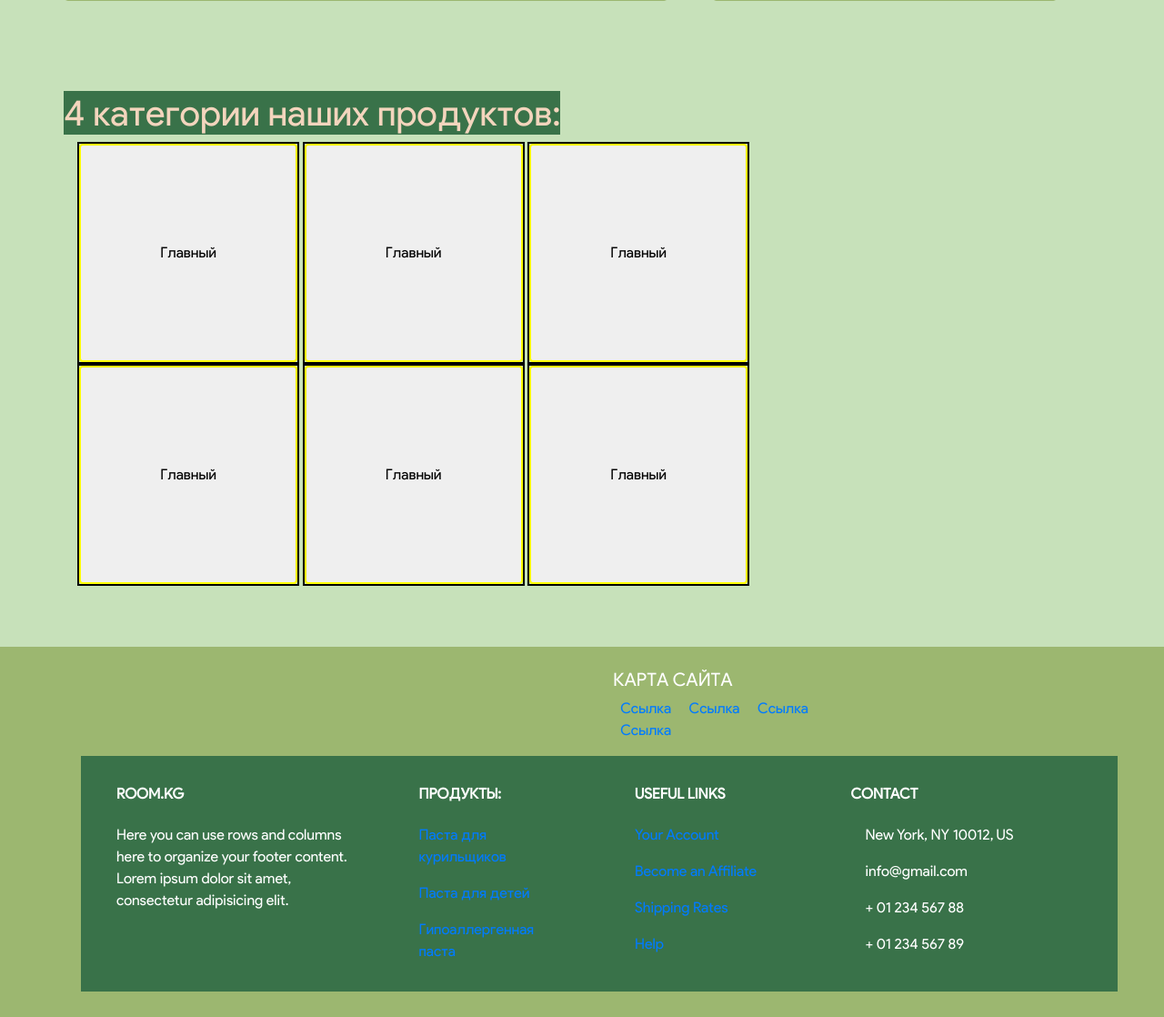
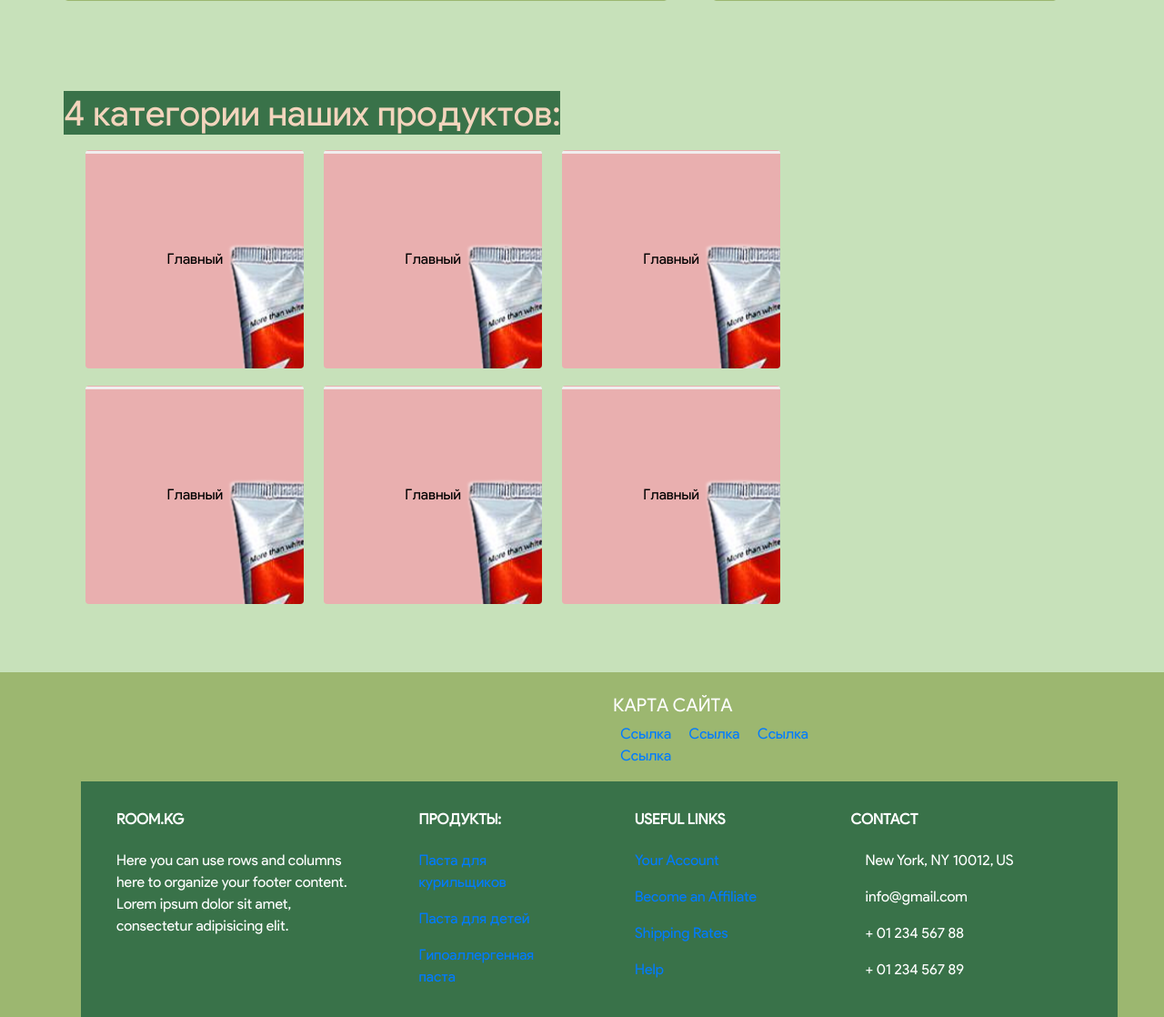
Before and after one commit to skainrusak/toothpaste, a PHP site: page / in a window 1280 px wide. Shown: the part 1168-2286 px from the top of the page at 91% size. Before the commit the page ends 2258 px from the top, so only its background shows below. Run offline with PHP 8.4, Linux system fonts and the light colour scheme; some libraries are stand-ins or nearby versions.

Commit message:
makin' menu

```diff
--- a/index.css
+++ b/index.css
@@ -105,11 +105,17 @@ font-size: 1em;
 .btn {
     width: 15em;
     height: 15em;
-    border: 2px solid yellow;
+    background-image: url(./pics/drawing.png);
+
+}
+
+.btn:hover {
+    border: 3px solid  #397249;
 }
 
 .d-inline-flex {
-    border: 2px solid black;
+    margin: 1%;
+
 }
 
 #smoke {
```
